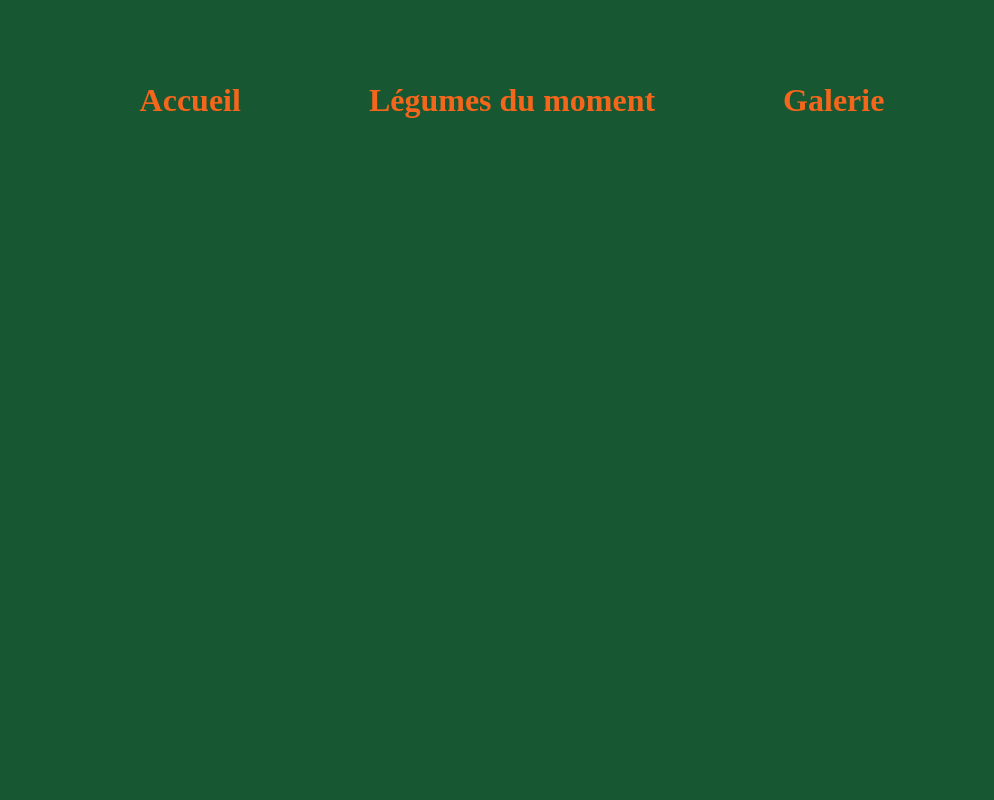
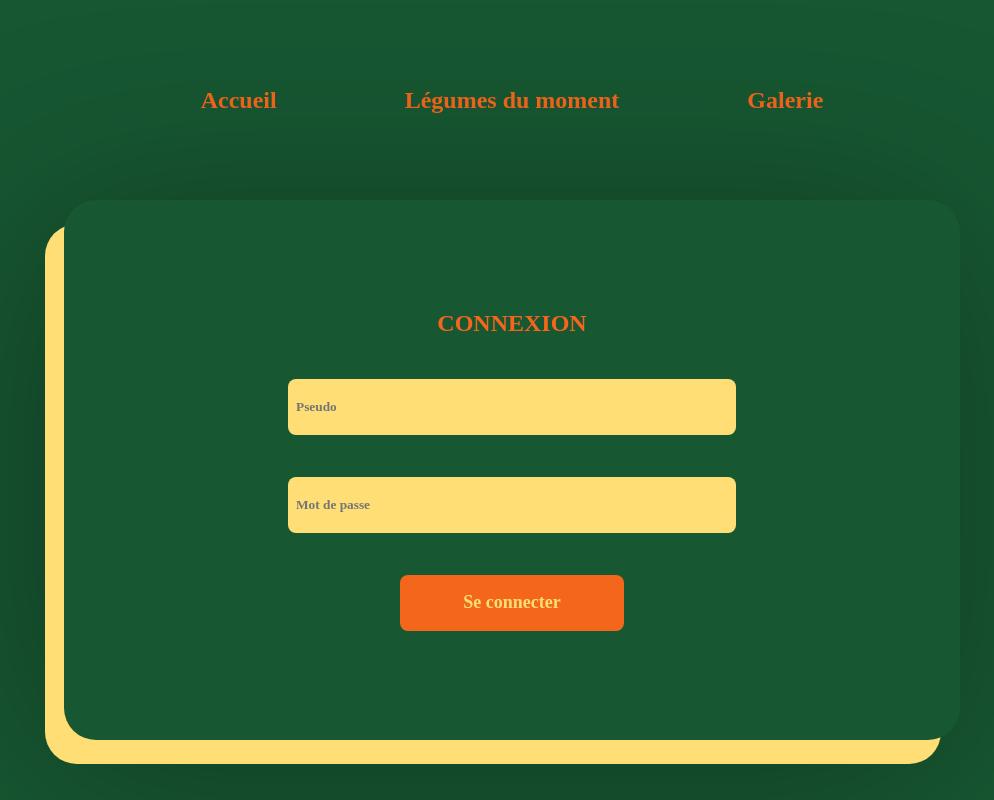
Before and after one commit to Wraethh/Checkpoint-4-Le-Panier-des-Dunes, a React (Vite) app in the folder frontend/: page /admin in a window 1280 px wide. Before the commit this address led to /. Shown: the whole page, without its empty margins (128-1122 px from the left). Built offline with nearby package versions, Linux system fonts and the light colour scheme; no server answers; a web font is replaced by a local one.

Commit message:
logout working

```diff
--- a/frontend/src/App.css
+++ b/frontend/src/App.css
@@ -4,6 +4,7 @@
     padding: 0;
     box-sizing: border-box;
     list-style-type: none;
+    text-decoration: none;
     /* --- Couleurs --- */
     --main-color: #175732;
     --secondary-color: #f4661b;
--- a/frontend/src/components/Navbar.jsx
+++ b/frontend/src/components/Navbar.jsx
@@ -1,5 +1,6 @@
-import { useLocation, useNavigate } from "react-router-dom";
+import { NavLink, useLocation } from "react-router-dom";
 import styles from "./Navbar.module.css";
+import { useUserContext } from "../contexts/UserContext";
 
 const navList = [
   { displayName: "Accueil", urlName: "home" },
@@ -8,11 +9,11 @@ const navList = [
 ];
 
 export default function Navbar() {
-  const navigate = useNavigate();
+  const { user, logout } = useUserContext();
   const location = useLocation();
 
-  const handleNavClick = (nav) => {
-    navigate(`/${nav}`);
+  const handleLogoutClick = () => {
+    logout();
   };
 
   return (
@@ -20,9 +21,9 @@ export default function Navbar() {
       <ul>
         {navList.map((el) => (
           <li key={el.urlName}>
-            <button
+            <NavLink
+              to={`/${el.urlName}`}
               type="button"
-              onClick={() => handleNavClick(el.urlName)}
               className={
                 location.pathname.slice(1) === el.urlName &&
                 location.pathname.slice(1) !== "admin"
@@ -31,9 +32,16 @@ export default function Navbar() {
               }
             >
               <h2>{el.displayName}</h2>
+            </NavLink>
+          </li>
+        ))}
+        {user.id ? (
+          <li>
+            <button type="button" onClick={handleLogoutClick}>
+              logout
             </button>
           </li>
-        ))}
+        ) : null}
       </ul>
     </div>
   );
--- a/frontend/src/contexts/UserContext.jsx
+++ b/frontend/src/contexts/UserContext.jsx
@@ -1,6 +1,5 @@
-import { createContext, useContext, useEffect, useMemo, useState } from "react";
+import { createContext, useContext, useMemo, useState } from "react";
 import PropTypes from "prop-types";
-import { useNavigate } from "react-router-dom";
 import APIService from "../services/APIService";
 
 const UserContext = createContext();
@@ -11,11 +10,6 @@ export function UserContextProvider({ children }) {
   const [user, setUser] = useState(
     JSON.parse(localStorage.getItem("user") || "{}")
   );
-  const navigate = useNavigate();
-
-  useEffect(() => {
-    if (!user.id) navigate("/");
-  }, [user.id]);
 
   const login = (_user) => {
     setUser(_user);
--- a/frontend/src/pages/Vegetables.jsx
+++ b/frontend/src/pages/Vegetables.jsx
@@ -1,3 +1,12 @@
+import { useUserContext } from "../contexts/UserContext";
+
 export default function Vegetables() {
-  return <div>Vegetables</div>;
+  const { user } = useUserContext();
+
+  return (
+    <div>
+      Vegetables
+      {user.id ? <button type="button">test</button> : null}
+    </div>
+  );
 }
```
Also changed, not shown: 1 other file (tests, documents, lock files or other folders).
